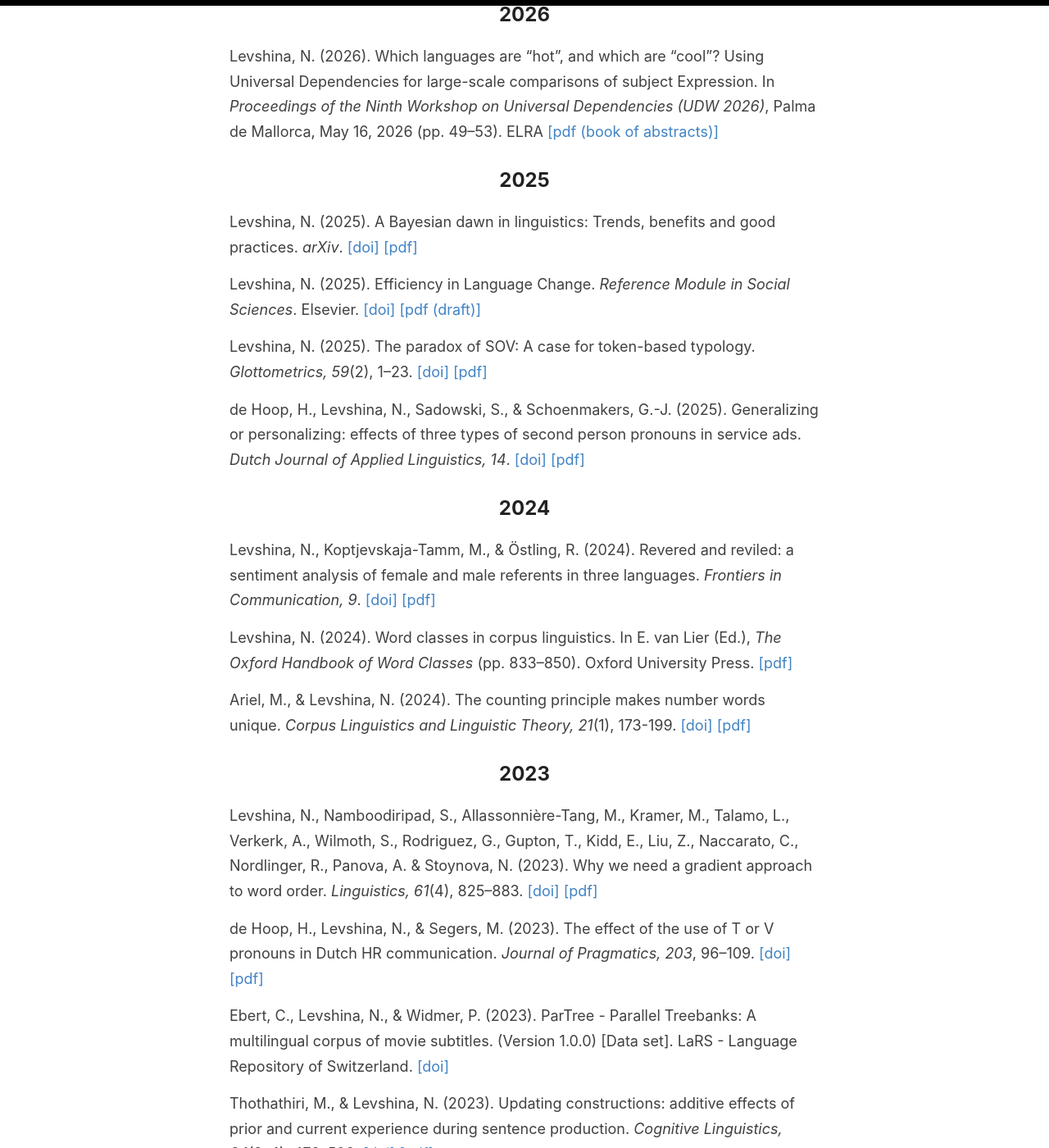
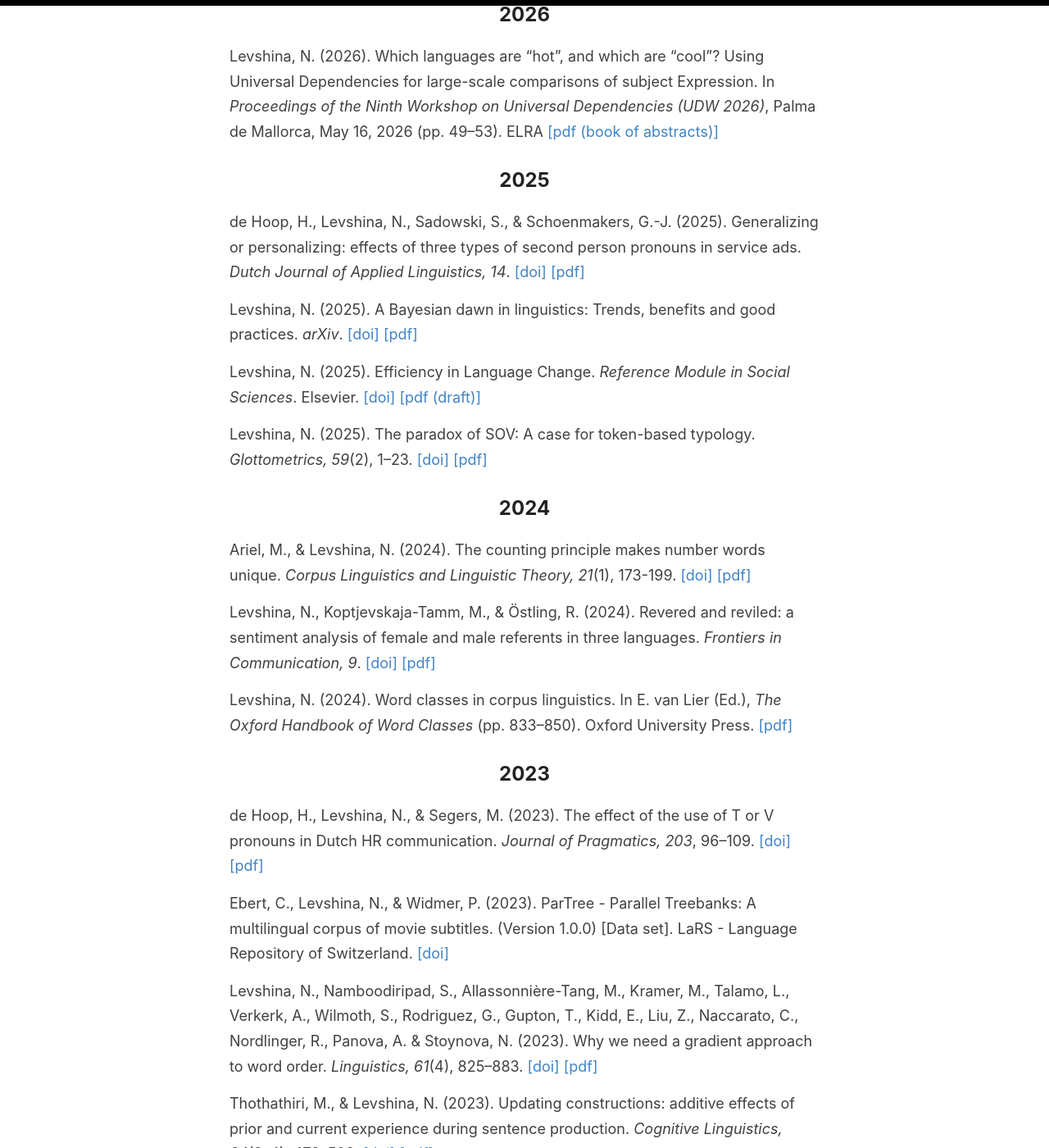
Before and after one commit to levshina/levshina.github.io, a Jekyll site: the page built from _pages/publications.md, in a window 1280 px wide and 1400 px high, scrolled down 525 px. Shown: the whole window at 82% size. Built offline with Jekyll 4.4.1, drawn with Linux system fonts in a browser that asks for light colours; part of the change alters nothing that is shown.

```diff
--- a/_pages/publications.md
+++ b/_pages/publications.md
@@ -16,6 +16,8 @@ Expression. In <i>Proceedings of the Ninth Workshop on Universal Dependencies (U
 
 ## 2025
 
+de Hoop, H., Levshina, N., Sadowski, S., & Schoenmakers, G.-J. (2025). Generalizing or personalizing: effects of three types of second person pronouns in service ads. <i>Dutch Journal of Applied Linguistics, 14</i>. <a target="_blank" href="https://doi.org/10.51751/dujal19032">[doi]</a> <a target="_blank" href="/docs/deHoopEtAl2025_DuJAL.pdf"> [pdf] </a>
+
 Levshina, N. (2025). A Bayesian dawn in linguistics: Trends, benefits and good practices. <i>arXiv</i>.
 <a target="_blank" href = "https://doi.org/10.48550/arXiv.2509.17161">[doi]</a> <a target="_blank" href="/docs/Levshina2025_BayesianRegression_Preprint.pdf"> [pdf] </a>
 
@@ -23,23 +25,22 @@ Levshina, N. (2025). Efficiency in Language Change. <i>Reference Module in Socia
 
 Levshina, N. (2025). The paradox of SOV: A case for token-based typology. <i>Glottometrics, 59</i>(2), 1–23. <a target="_blank" href="https://doi.org/10.53482/2025_59_425">[doi]</a> <a target="_blank" href="/docs/Levshina2025_ParadoxSOV_Glottometrics.pdf"> [pdf] </a>
 
-de Hoop, H., Levshina, N., Sadowski, S., & Schoenmakers, G.-J. (2025). Generalizing or personalizing: effects of three types of second person pronouns in service ads. <i>Dutch Journal of Applied Linguistics, 14</i>. <a target="_blank" href="https://doi.org/10.51751/dujal19032">[doi]</a> <a target="_blank" href="/docs/deHoopEtAl2025_DuJAL.pdf"> [pdf] </a>
 
 ## 2024
+
+Ariel, M.,  & Levshina, N. (2024). The counting principle makes number words unique. <i>Corpus Linguistics and Linguistic Theory, 21</i>(1), 173-199. <a target="_blank" href="https://doi.org/10.1515/cllt-2023-0105">[doi]</a> <a target="_blank" href="/docs/ArielLevshina2024_CLLT.pdf"> [pdf] </a>
 
 Levshina, N., Koptjevskaja-Tamm, M., & Östling, R. (2024). Revered and reviled: a sentiment analysis of female and male referents in three languages. <i>Frontiers in Communication, 9</i>. <a target="_blank" href="https://doi.org/10.3389/fcomm.2024.1266407">[doi]</a> <a target="_blank" href="/docs/LevshinaEtAl2024_Frontiers_SentimentAnalysis.pdf"> [pdf] </a>
 
 Levshina, N. (2024). Word classes in corpus linguistics. In E. van Lier (Ed.), <i>The Oxford Handbook of Word Classes</i> (pp. 833–850). Oxford University Press. <a target="_blank" href="/docs/Levshina2023_HandbookWordClasses.pdf"> [pdf] </a>
 
-Ariel, M.,  & Levshina, N. (2024). The counting principle makes number words unique. <i>Corpus Linguistics and Linguistic Theory, 21</i>(1), 173-199. <a target="_blank" href="https://doi.org/10.1515/cllt-2023-0105">[doi]</a> <a target="_blank" href="/docs/ArielLevshina2024_CLLT.pdf"> [pdf] </a>
-
 ## 2023
-
-Levshina, N., Namboodiripad, S., Allassonnière-Tang, M., Kramer, M., Talamo, L., Verkerk, A., Wilmoth, S., Rodriguez, G., Gupton, T., Kidd, E., Liu, Z., Naccarato, C., Nordlinger, R., Panova, A. & Stoynova, N.  (2023). Why we need a gradient approach to word order. <i>Linguistics, 61</i>(4), 825–883. <a target="_blank" href="https://doi.org/10.1515/ling-2021-0098">[doi]</a> <a target="_blank" href="/docs/LevshinaNamboodiripadEtAl2023_GradientWordOrder.pdf"> [pdf] </a>
 
 de Hoop, H., Levshina, N., & Segers, M. (2023). The effect of the use of T or V pronouns in Dutch HR communication. <i>Journal of Pragmatics, 203</i>, 96–109. <a target="_blank" href="https://doi.org/10.1016/j.pragma.2022.11.017">[doi]</a> <a target="_blank" href="/docs/deHoopLevshinaSegers2023_JPragmatics.pdf"> [pdf]</a>
 
 Ebert, C., Levshina, N., & Widmer, P. (2023). ParTree - Parallel Treebanks: A multilingual corpus of movie subtitles. (Version 1.0.0) [Data set]. LaRS - Language Repository of Switzerland. <a target="_blank" href="https://doi.org/10.48656/5mz4-x435">[doi]</a>
+
+Levshina, N., Namboodiripad, S., Allassonnière-Tang, M., Kramer, M., Talamo, L., Verkerk, A., Wilmoth, S., Rodriguez, G., Gupton, T., Kidd, E., Liu, Z., Naccarato, C., Nordlinger, R., Panova, A. & Stoynova, N.  (2023). Why we need a gradient approach to word order. <i>Linguistics, 61</i>(4), 825–883. <a target="_blank" href="https://doi.org/10.1515/ling-2021-0098">[doi]</a> <a target="_blank" href="/docs/LevshinaNamboodiripadEtAl2023_GradientWordOrder.pdf"> [pdf] </a>
 
 Thothathiri, M., & Levshina, N. (2023). Updating constructions: additive effects of prior and current experience during sentence production. <i>Cognitive Linguistics, 34</i>(3–4), 479–502. <a target="_blank" href="https://doi.org/10.1515/cog-2022-0020">[doi]</a> <a target="_blank" href="/docs/ThothathiriLevshina2023_CogLing_withPages.pdf"> [pdf] </a>
 
@@ -93,6 +94,7 @@ Levshina, N. (2019). Universal Dependencies in a galaxy far, far away… What ma
 Schmidtke-Bode, K., Levshina, N., Michaelis, S.M., & Seržant, I.A. (Eds.). (2019). <i>Explanation in linguistic typology: Diachronic sources, functional motivations and the nature of the evidence</i>. Language Science Press. <a target="_blank" href="https://langsci-press.org/catalog/book/220">[URL]</a>  <a target="_blank" href ="/docs/SchmidtkeBodeEtAl2019_ExplanationsTypology.pdf"> [pdf] </a>
 
 ## 2018
+
 Levshina, N. (2018). Anybody (at) home? Communicative efficiency knocking on the Construction Grammar door. <i>Yearbook of the German Cognitive Linguistics Association, 6</i>, 71–90. <a target="_blank" href="https://doi.org/10.1515/gcla-2018-0004">[doi]</a> <a target="_blank" href="/docs/Levshina2018_atHome.pdf"> [pdf] </a>
 
 Levshina, N. (2018[2016]). Finding the best fit for direct and indirect causation: a typological study. <i>Lingua Posnaniensis, 58</i>(2), 65–83. <a target="_blank" href="https://doi.org/10.1515/linpo-2016-0010">[doi]</a> <a target="_blank" href="/docs/Levshina2016_LinguaPosnaniensis.pdf"> [pdf] </a>
@@ -104,6 +106,7 @@ Levshina, N. (2018). <i>Towards a Theory of Communicative Efficiency in Human La
 Schmidtke-Bode, K. & Levshina, N. (2018). Assessing case effects on differential case marking: methodological, conceptual and theoretical issues in the quest for a universal. In I.A. Seržant & A. Witzlack-Makarevich (Eds.), <i>Diachrony of Differential Argument Marking</i> (pp. 509–537). Language Science Press. <a target="_blank" href="https://langsci-press.org/catalog/book/173">[URL]</a> <a target="_blank" href ="/docs/SchmidtkeBodeLevshina2018_DCM.pdf"> [pdf] </a>
 
 ## 2017
+
 Levshina, N. (2017). A multivariate study of T/V forms in European languages based on a parallel corpus of film subtitles. <i>Research in Language, 15</i>(2), 153–172. <a target="_blank" href="https://doi.org/10.1515/rela-2017-0010">[doi]</a> <a target="_blank" href ="/docs/Levshina2017_TV.pdf"> [pdf] </a>
 
 Levshina, N. (2017). Communicative efficiency and syntactic predictability: A crosslinguistic study based on the Universal Dependencies corpora. In <i>Proceedings of the NoDaLiDa 2017 Workshop on Universal Dependencies (UDW 2017)</i>, Gothenburg, Sweden, 22 May 2017 (pp. 72–78). ACL. <a target="_blank" href ="https://aclanthology.org/W17-0409/">[URL]</a> <a target="_blank" href ="/docs/Levshina2017_UDW.pdf"> [pdf] </a>
```
